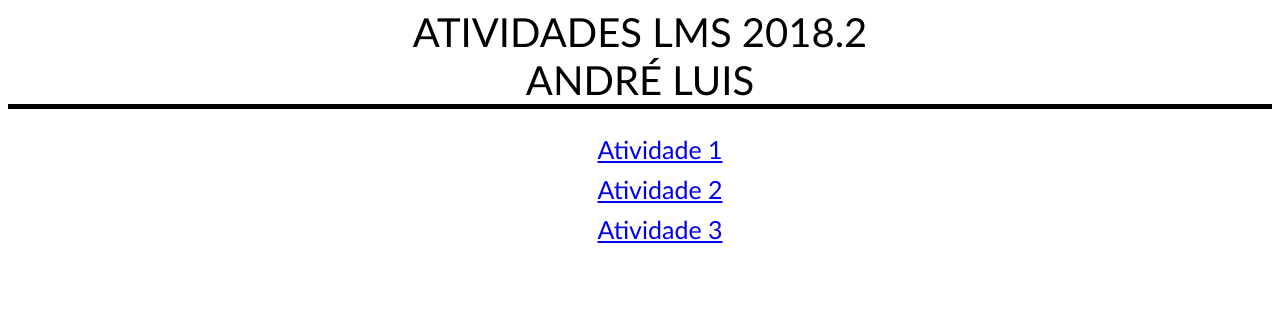
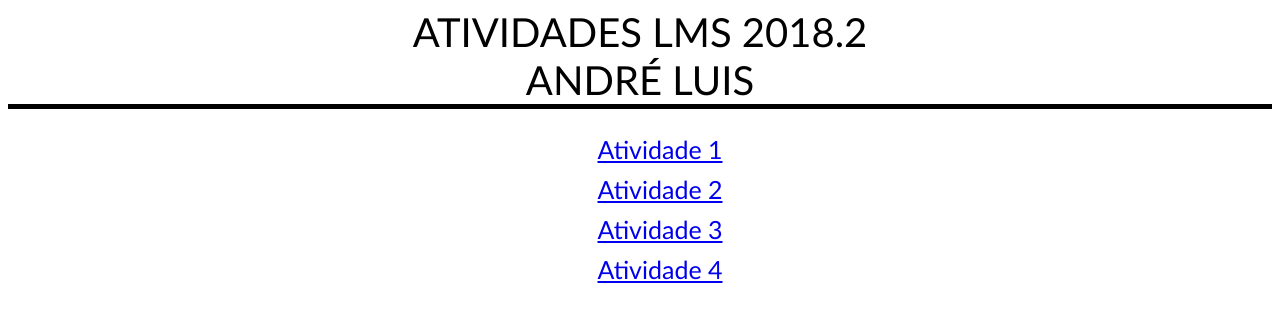
Before and after one commit to ismaelAlfra/Atividades-Victor-LMS-2018.2, a plain HTML site: page index.html in a window 1280 px wide. Drawn offline with Linux system fonts and the light colour scheme.

Commit message:
Adicionado Atividade_04

```diff
--- a/index.html
+++ b/index.html
@@ -33,6 +33,7 @@
         <li><a href="./Atividade_01/atividade1.html">Atividade 1</a></li>
         <li><a href="./Atividade_02/Atividade_02.html">Atividade 2</a></li>
         <li><a href="./Atividade_03/Atividade_03.html">Atividade 3</a></li>
+        <li><a href="./Atividade_04/index.html">Atividade 4</a></li>
     </ul>
 </body>
 </html>
```
